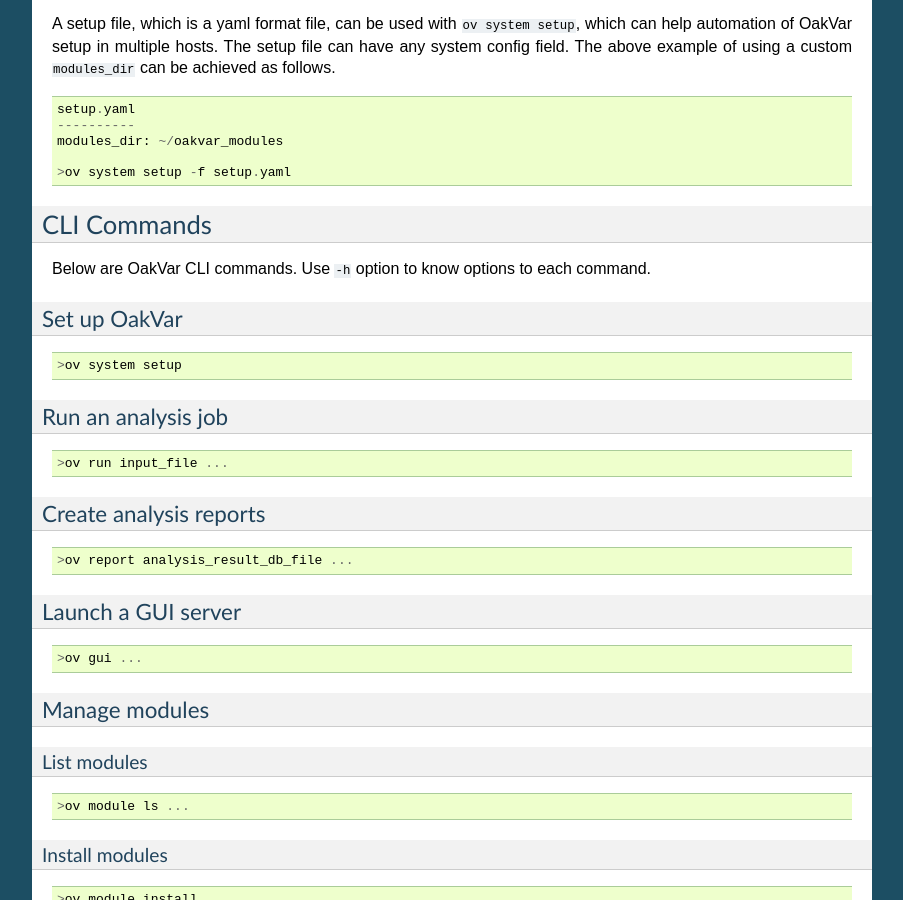
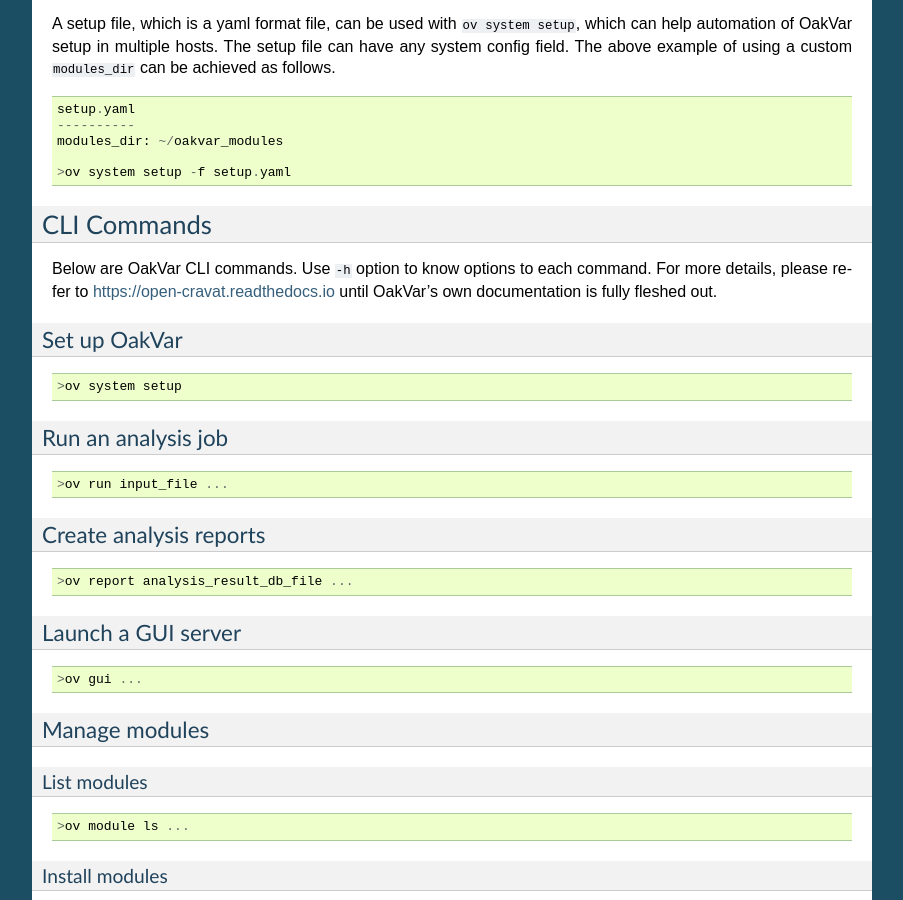
Before and after one commit to rkimoakbioinformatics/oakvar-doc, a Sphinx documentation site: the page built from docs/source/index.rst, in a window 1280 px wide and 900 px high, scrolled down 1153 px. Shown: the whole window, without its empty margins (198-1101 px from the left). Built offline with Sphinx 7.4.7, drawn with Linux system fonts in a browser that asks for light colours.

Commit message:
Update index.rst

```diff
--- a/docs/source/index.rst
+++ b/docs/source/index.rst
@@ -68,7 +68,7 @@
 CLI Commands
 ************
 
-Below are OakVar CLI commands. Use ``-h`` option to know options to each command.
+Below are OakVar CLI commands. Use ``-h`` option to know options to each command. For more details, please refer to https://open-cravat.readthedocs.io until OakVar's own documentation is fully fleshed out.
 
 Set up OakVar
 *******
```
